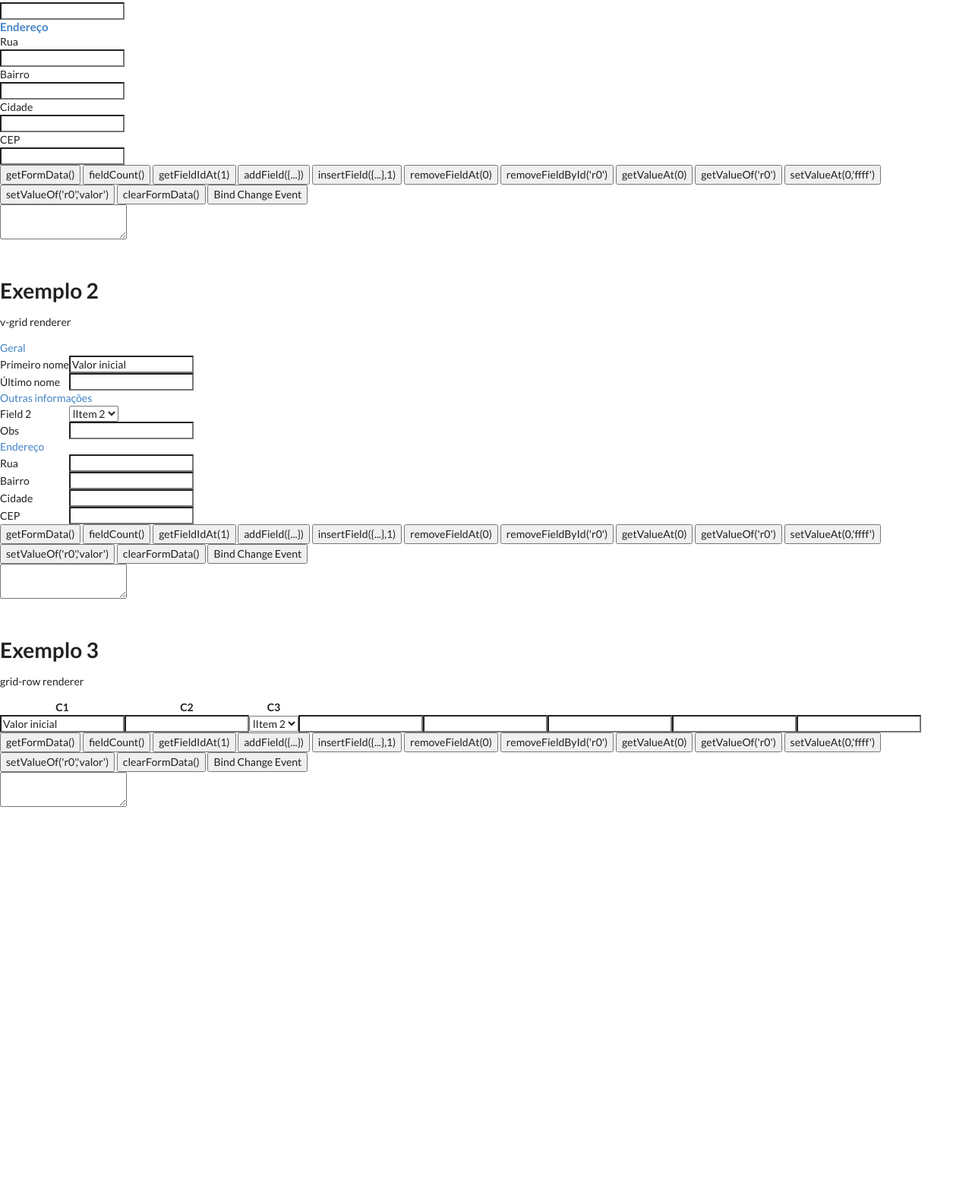
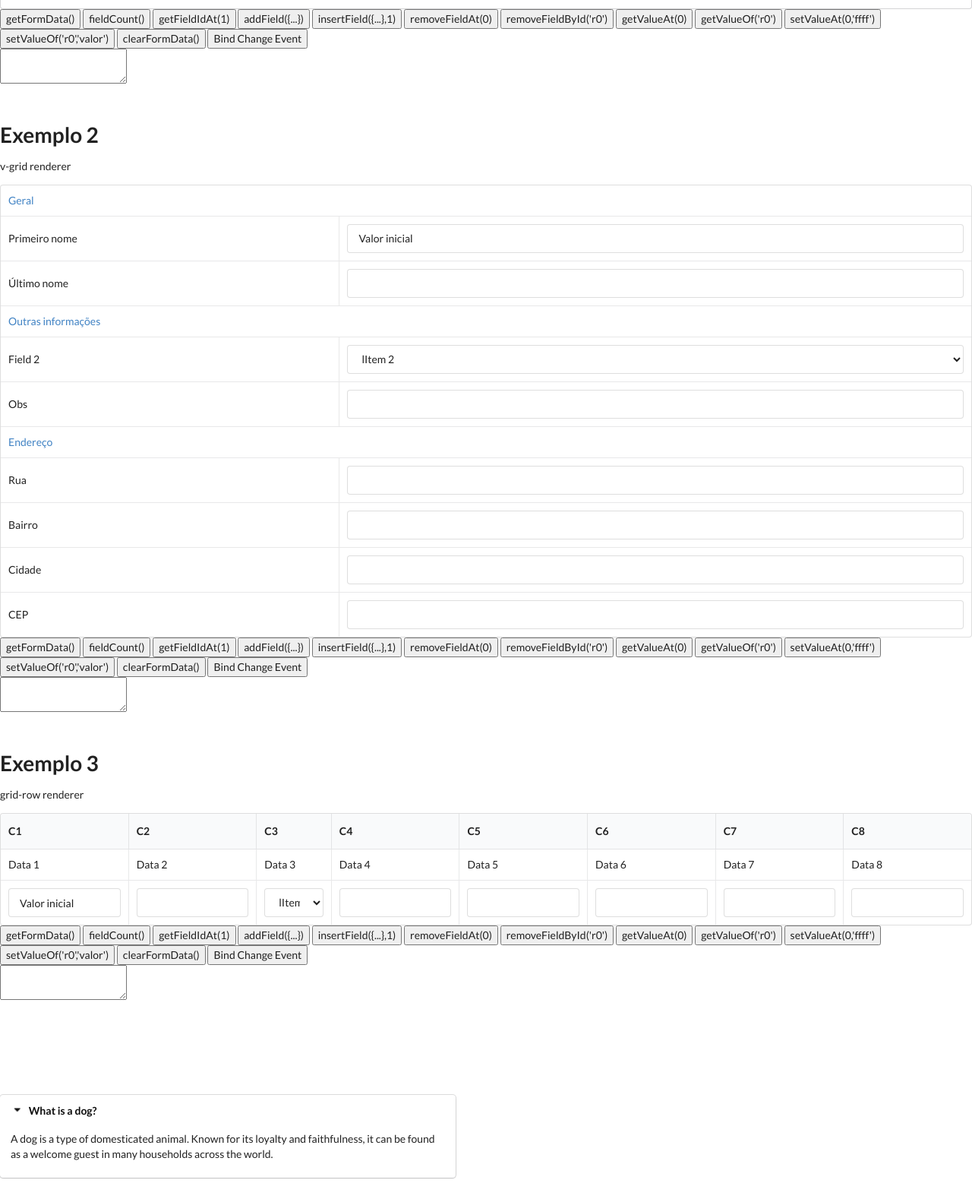
Before and after one commit to tributus/RZFormWidget, a website: page demo/demo.html in a window 1280 px wide. Shown: the part 282-1860 px from the top of the page at 76% size. Before the commit the page ends 1349 px from the top, so only its background shows below. Drawn offline with Linux system fonts and the light colour scheme; files that its build step writes are made by us from their sources.

Commit message:
RZW-57 Aplicar Semantic no FormsWidget

```diff
--- a/demo/demo.html
+++ b/demo/demo.html
@@ -67,16 +67,34 @@
 <p>grid-row renderer</p>
 
 <div>
-    <table>
+    <form class="ui form">
+    <table class="ui celled table">
         <thead>
         <tr>
             <th>C1</th>
             <th>C2</th>
             <th>C3</th>
+            <th>C4</th>
+            <th>C5</th>
+            <th>C6</th>
+            <th>C7</th>
+            <th>C8</th>
         </tr>
         </thead>
-        <tbody id="smform3"></tbody>
+        <tbody id="smform3">
+        <tr>
+            <td>Data 1</td>
+            <td>Data 2</td>
+            <td>Data 3</td>
+            <td>Data 4</td>
+            <td>Data 5</td>
+            <td>Data 6</td>
+            <td>Data 7</td>
+            <td>Data 8</td>
+        </tr>
+        </tbody>
     </table>
+    </form>
 </div>
 <button id="btn31" class="btn btn-default">getFormData()</button>
 <button id="btn32" class="btn btn-default">fieldCount()</button>
@@ -94,7 +112,34 @@
 <div id="viewdata3"></div>
 <textarea id="eventhnd3"></textarea>
 
+<br>
+<br>
+<br>
+<br>
+<br>
+<br>
+<br>
 
+
+<div class="ui styled accordion">
+    <div class="active title">
+        <i class="dropdown icon"></i>
+        What is a dog?
+    </div>
+    <div class="active content">
+        <p>A dog is a type of domesticated animal. Known for its loyalty and faithfulness, it can be found as a welcome
+            guest in many households across the world.</p>
+    </div>
+</div>
+<br>
+<br>
+<br>
+<br>
+<br>
+<br>
+<br>
+<br>
+<br>
 </body>
 <script>
     /*****************************************exemplo 1**********************************************/
@@ -104,7 +149,14 @@
             fieldGroup: true,
             groupLabel: "Geral",
             fields: [
-                {model: "PrimeiroNome", label: "Primeiro nome", type: "text", id: "r0", value:"Valor inicial", initialValue: ""},
+                {
+                    model: "PrimeiroNome",
+                    label: "Primeiro nome",
+                    type: "text",
+                    id: "r0",
+                    value: "Valor inicial",
+                    initialValue: ""
+                },
                 {model: "UltimoNome", label: "Último nome", type: "text", id: "r1", initialValue: ""}
             ]
         },
@@ -120,23 +172,23 @@
             },
                 {model: "Obs", label: "Obs", type: "text", id: "r2", initialValue: ""},
                 {
-                    fieldGroup:true,
-                    groupdType:"collapse",
-                    collapsed:true,
+                    fieldGroup: true,
+                    groupdType: "collapse",
+                    collapsed: true,
                     //collapsible:false,
-                    groupLabel:"Endereço",
-                    fields:[
-                        {model:"endereco.rua", label:"Rua"},
-                        {model:"endereco.bairro", label:"Bairro"},
-                        {model:"endereco.cidade", label:"Cidade"},
-                        {model:"endereco.cep", label:"CEP"}
+                    groupLabel: "Endereço",
+                    fields: [
+                        {model: "endereco.rua", label: "Rua"},
+                        {model: "endereco.bairro", label: "Bairro"},
+                        {model: "endereco.cidade", label: "Cidade"},
+                        {model: "endereco.cep", label: "CEP"}
                     ]
                 }
             ]
         }
     ];
 
-    var formFields2 =  [
+    var formFields2 = [
         {model: "Cliente.Nome", label: "Nome", type: "text", id: "r0", initialValue: ""},
         {label: "Field 2", value: "3", type: "text"},
         {
@@ -148,7 +200,7 @@
         }
     ];
 
-    var formFields3 =[
+    var formFields3 = [
         {model: "PrimeiroNome", label: "Primeiro nome", type: "text", id: "r0", initialValue: ""},
         {model: "UltimoNome", label: "Último nome", type: "text", id: "r1", initialValue: ""},
         {
@@ -168,7 +220,7 @@
     ];
 
     var formData = {
-        horizontal: true,
+        horizontal: false,
         fields: formFields
     };
     var widgetInstance = ruteZangada.renderWidget("Form", "smform", formData);
--- a/src/FormHelpers.js
+++ b/src/FormHelpers.js
@@ -41,6 +41,9 @@ rz.widgets.formHelpers = {
     },
     doPosRenderActions: function (sender) {
         var rcount = sender.fieldCount();
+        $("#" + sender.baseID + " .rz-tabpanel .item").tab();
+        $("#" + sender.baseID + " .ui.accordion").accordion();
+
         for (var i = 0; i < rcount; i++) {
             var id = sender.getFieldIdAt(i);
             var type = $("#" + id).data("fieldtype");
--- a/src/FormRenderers/v-grid.renderer.js
+++ b/src/FormRenderers/v-grid.renderer.js
@@ -19,13 +19,15 @@ rz.widgets.FormRenderers["v-grid"] = function (params, sender) {
         $this.target = target;
         var sb = new StringBuilder();
         sb.append('<div class="grid-form">');
-        sb.appendFormat('  <table id="{0}base_table">', target);
+        sb.append('<form class="ui form">');
+        sb.appendFormat('  <table id="{0}base_table" class="ui celled table">', target);
         renderHeader(sb, params);
         sb.append('    <tbody>');
         rz.widgets.formHelpers.renderDataRows(sb, params, renderDataField);
 
         sb.append('    </tbody>');
         sb.append('  </table>');
+        sb.append('</form>');
         sb.append('</div>');
         $("#" + target).append(sb.toString());
         rz.widgets.formHelpers.doPosRenderActions($this.sender);
--- a/test/src/RZFormWidget.js
+++ b/test/src/RZFormWidget.js
@@ -87,6 +87,9 @@ rz.widgets.formHelpers = {
     },
     doPosRenderActions: function (sender) {
         var rcount = sender.fieldCount();
+        $("#" + sender.baseID + " .rz-tabpanel .item").tab();
+        $("#" + sender.baseID + " .ui.accordion").accordion();
+
         for (var i = 0; i < rcount; i++) {
             var id = sender.getFieldIdAt(i);
             var type = $("#" + id).data("fieldtype");
@@ -183,22 +186,20 @@ rz.widgets.FormRenderers["default"] = function (params, sender) {
     this.render = function (target, params) {
         $this.params = params;
         $this.target = target;
+        var baseID = target+"base_form";
         var sb = new StringBuilder();
         sb.append('<div class="form-widget">');
-        sb.appendFormat('  <form id="{0}base_form" class="{1}">', target, (params.horizontal) ? "form-horizontal" : "");
+        sb.appendFormat('  <form id="{0}" class="{1} ui form">', baseID, (params.horizontal) ? "form-horizontal" : "");
         var hasTabs = isElegibleFormTabPanel();
         if (hasTabs) {
             renderTabPanels(sb);
-            sb.append('<div class="tab-content">');
         }
 
         rz.widgets.formHelpers.renderDataRows(sb, params, renderDataField);
-        if (hasTabs) {
-            sb.append('</div>');
-        }
         sb.append('  </form>');
         sb.append('</div>');
         $("#" + target).append(sb.toString());
+        $this.sender.baseID = baseID;
         rz.widgets.formHelpers.doPosRenderActions($this.sender);
         rz.widgets.formHelpers.bindEventHandlers($this.sender);
     };
@@ -224,20 +225,37 @@ rz.widgets.FormRenderers["default"] = function (params, sender) {
 
     var renderTabPanels = function (sb) {
         var actidx = activeTabIndex();
-        sb.appendFormat('<ul class="nav nav-tabs" role="tablist">');
+        sb.appendFormat('<div class="ui top attached tabular menu rz-tabpanel">');
         $this.params.fields.forEach(function (it, id) {
             var targetID = generateRandomID(12);
-            sb.appendFormat('<li role="presentation" class="{2}"><a href="#{1}" aria-controls="{1}" role="tab" data-toggle="tab">{0}</a></li>'
+            //<a class="item active" data-tab="first">First</a>
+            sb.appendFormat('<a class="item {2}" data-tab="{1}">{0}</a>'
                 , it.groupLabel
                 , targetID
                 , (id == actidx) ? "active" : "");
+
             it.groupID = targetID;
             it.active = (id == actidx);
         });
-        sb.appendFormat('</ul>');
+        sb.appendFormat('</div>');
     };
 
     var renderCollapseContainer = function (sb, fieldID, field) {
+        sb.appendFormat('<div class="ui styled fluid accordion">');
+        sb.appendFormat('    <div class="active title">');
+        sb.appendFormat('    <i class="dropdown icon"></i>');
+        sb.appendFormat('    {0}',field.groupLabel || "");
+        sb.appendFormat('</div>');
+        sb.appendFormat('<div class="active content">');
+
+        field.fields.forEach(function (it) {
+            renderDataField(sb, it);
+        });
+
+        sb.appendFormat('</div>');
+        sb.appendFormat('</div>');
+
+        /*
         sb.appendFormat('<div class="panel-group col-sm-offset-2" role="tablist">');
         sb.appendFormat('	<div class="panel panel-default">');
         sb.appendFormat('		<div class="panel-heading" role="tab" id="{0}_clgh">', fieldID);
@@ -262,12 +280,13 @@ rz.widgets.FormRenderers["default"] = function (params, sender) {
         sb.appendFormat('		</div>');
         sb.appendFormat('	</div>');
         sb.appendFormat('</div>');
+        */
     };
 
     var renderTabContainer = function (sb, field) {
-        sb.appendFormat('<div id="{0}" role="tabpanel" class="tab-pane fade {1}">',
+        sb.appendFormat('<div class="ui bottom attached tab segment {1}" data-tab="{0}">',
             field.groupID,
-            (field.active) ? "in active" : ""
+            (field.active) ? "active" : ""
         );
         field.fields.forEach(function (it) {
             renderDataField(sb, it);
@@ -290,21 +309,24 @@ rz.widgets.FormRenderers["default"] = function (params, sender) {
             var h = $this.params.horizontal;
             field.type = field.type || "text";
             field.id = "*_*".replace("*", $this.target).replace("*",fieldID);
-            sb.appendFormat('<div id="{0}" data-fieldtype="{1}" data-model="{2}" data-initial-value="{3}" class="form-row form-group">',
+            sb.appendFormat('<div id="{0}" data-fieldtype="{1}" data-model="{2}" data-initial-value="{3}" class="form-row  {4} field">',
+
                 field.id,
                 field.type,
                 rz.widgets.formHelpers.resolveModelName(field, fieldID),
-                rz.widgets.formHelpers.getInitialValueData(field)
+                rz.widgets.formHelpers.getInitialValueData(field),
+                (h)? "inline":""
             );
             var inputID = $this.target + "_" + fieldID + "_" + field.type;
-            sb.appendFormat('<label for="{1}" class="{2} {3}">{0}</label>',
+            sb.appendFormat('<label for="{1}" class="{2}">{0}</label>',
                 field.label,
                 inputID,
-                "control-label",
-                (h) ? $this.params.formLabelSizeClass : "");
-            if (h) sb.appendFormat('<div class="{0}">', $this.params.formValueSizeClass);
+                "control-label"
+                //,(h) ? $this.params.formLabelSizeClass : ""
+            );
+            //if (h) sb.appendFormat('<div class="{0}">', $this.params.formValueSizeClass);
             rz.widgets.formHelpers.renderDataFieldByType(sb, field, inputID, $this);
-            if (h) sb.appendFormat('</div>');
+            //if (h) sb.appendFormat('</div>');
             sb.append('</div>');
         }
     };
@@ -616,13 +638,15 @@ rz.widgets.FormRenderers["v-grid"] = function (params, sender) {
         $this.target = target;
         var sb = new StringBuilder();
         sb.append('<div class="grid-form">');
-        sb.appendFormat('  <table id="{0}base_table">', target);
+        sb.append('<form class="ui form">');
+        sb.appendFormat('  <table id="{0}base_table" class="ui celled table">', target);
         renderHeader(sb, params);
         sb.append('    <tbody>');
         rz.widgets.formHelpers.renderDataRows(sb, params, renderDataField);
 
         sb.append('    </tbody>');
         sb.append('  </table>');
+        sb.append('</form>');
         sb.append('</div>');
         $("#" + target).append(sb.toString());
         rz.widgets.formHelpers.doPosRenderActions($this.sender);
```
Also changed, not shown: src/FormRenderers/default.renderer.js (+29 -12 lines), dist/RZFormWidget.js, dist/RZFormWidget.min.js.
